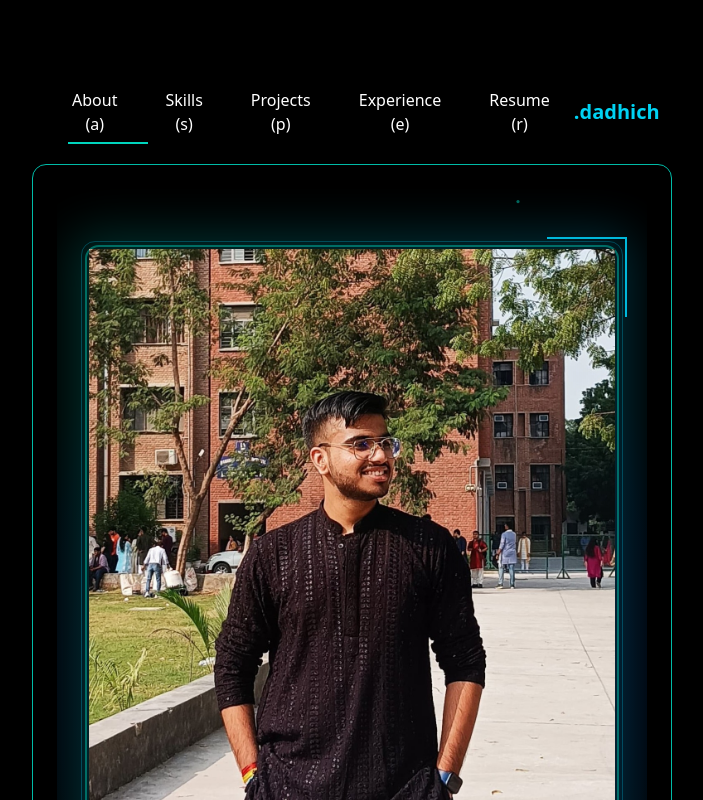
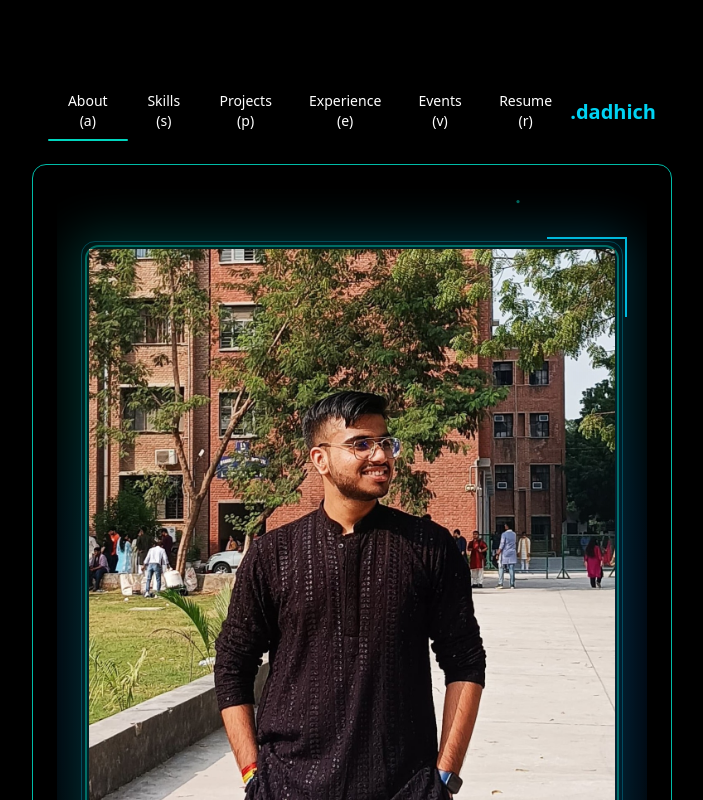
Before and after one commit to namannn04/portfolionext, a Next.js app: page / in a window 1280 px wide. Shown: the top 800 px of the page, without its empty margins (288-991 px from the left). Built offline with nearby package versions, Linux system fonts and the light colour scheme.

Commit message:
events page

```diff
--- /dev/null
+++ b/src/app/events/page.tsx
@@ -0,0 +1,7 @@
+import React from 'react'
+
+export default function page() {
+  return (
+    <div>page</div>
+  )
+}
--- a/src/component/Navbar.tsx
+++ b/src/component/Navbar.tsx
@@ -106,6 +106,7 @@ export default function Navbar() {
     { name: "Skills", href: "#skills", shortcut: "s" },
     { name: "Projects", href: "#projects", shortcut: "p" },
     { name: "Experience", href: "/experience", shortcut: "e" },
+    { name: "Events", href: "/events", shortcut: "v" }, // new option
     { name: "Resume", href: "/resume", shortcut: "r" },
   ];
 
@@ -137,22 +138,12 @@ export default function Navbar() {
 
           {/* Desktop navigation with underline indicator */}
           <div className="hidden md:flex relative">
-            {/* Animated underline */}
-            <div
-              className="absolute bottom-0 h-0.5 bg-teal-400 transition-all duration-300 ease-in-out"
-              style={{
-                left: `${activeIndex * 120}px`,
-                width: "80px",
-                transform: "translateX(20px)",
-              }}
-            />
-
             {navOptions.map((option, index) => (
+              <div key={option.name} className="relative flex flex-col items-center">
                 <button
-                key={option.name}
                   onClick={() => handleNavClick(index, option.href)}
                   className={cn(
-                  "px-4 py-2 mx-2 transition-all duration-300 text-white hover:text-cyan-300",
+                    "px-3 py-2 mx-1 transition-all duration-300 text-sm text-white hover:text-cyan-300",
                     pathname === option.href ||
                       (option.href.startsWith("#") &&
                         pathname === "/" &&
@@ -163,6 +154,10 @@ export default function Navbar() {
                 >
                   {option.name} ({option.shortcut})
                 </button>
+                {activeIndex === index && (
+                  <span className="block h-0.5 w-full bg-teal-400 rounded transition-all duration-300"></span>
+                )}
+              </div>
             ))}
           </div>
 
```
Lines whose indentation alone changed are shown as unchanged.
